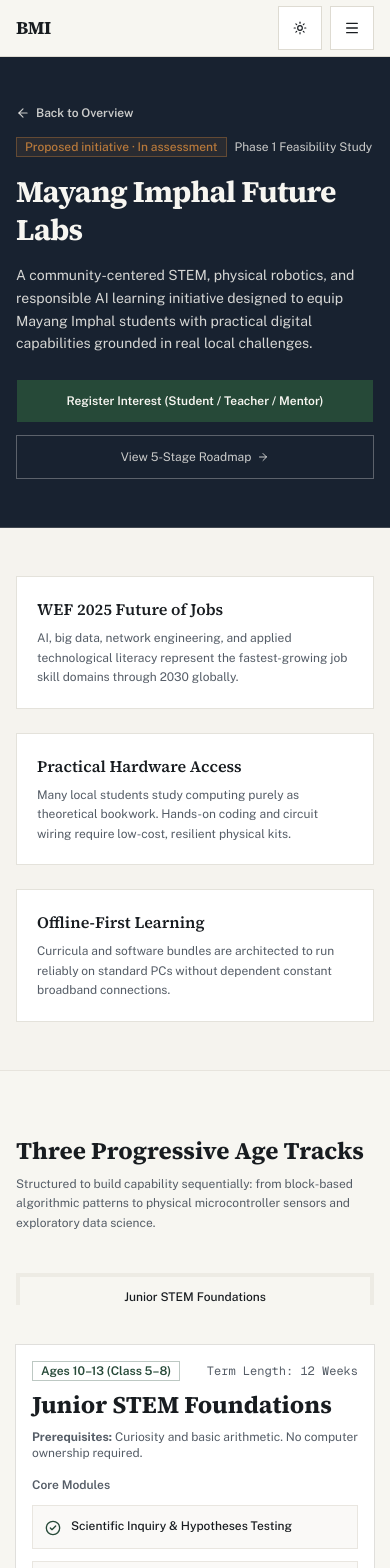
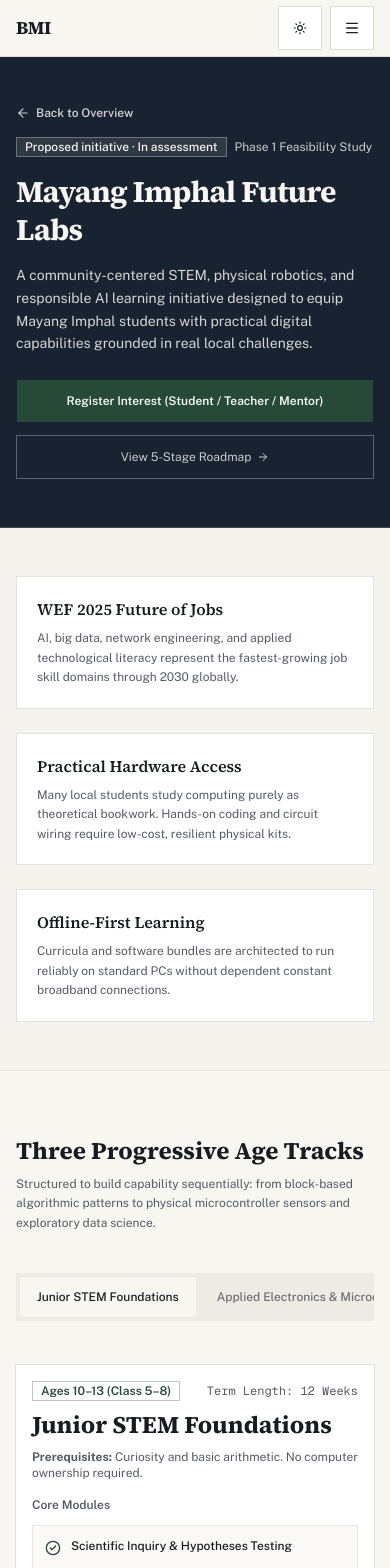
Before and after one commit to dinooss-101/bmi, a Next.js app: page /future-labs in a window 390 px wide. Shown: the top 1568 px of the page. Built offline with nearby package versions, Linux system fonts and the light colour scheme.

Commit message:
fix(tabs): prevent tab clipping on mobile and enhance hero badge contrast in dark mode

```diff
--- a/app/future-labs/page.tsx
+++ b/app/future-labs/page.tsx
@@ -40,7 +40,7 @@ export default function FutureLabsPage() {
               </Link>
 
               <div className="flex items-center gap-2">
-                <Badge variant="outline" className="rounded-none border-nordic-amber/40 bg-nordic-amber/10 text-nordic-amber text-xs font-medium">
+                <Badge variant="outline" className="rounded-none border-primary-foreground/30 bg-primary-foreground/10 text-primary-foreground text-xs font-medium">
                   Proposed initiative · In assessment
                 </Badge>
                 <span className="text-xs text-primary-foreground/80">Phase 1 Feasibility Study</span>
@@ -119,13 +119,15 @@ export default function FutureLabsPage() {
             </div>
 
             <Tabs value={activeTab} onValueChange={setActiveTab} className="w-full">
-              <TabsList className="bg-muted p-1 rounded-none mb-8 flex flex-wrap sm:flex-nowrap overflow-x-auto gap-1">
-                {futureLabsTracks.map((t) => (
-                  <TabsTrigger key={t.id} value={t.id} className="text-xs sm:text-sm px-4 py-2 min-h-[40px] sm:min-h-0 rounded-none">
-                    {t.title}
-                  </TabsTrigger>
-                ))}
-              </TabsList>
+              <div className="mb-8 w-full overflow-x-auto pb-1">
+                <TabsList className="bg-muted p-1 rounded-none flex flex-nowrap w-max gap-1 h-auto">
+                  {futureLabsTracks.map((t) => (
+                    <TabsTrigger key={t.id} value={t.id} className="text-xs sm:text-sm px-4 py-2 min-h-[40px] sm:min-h-0 rounded-none shrink-0">
+                      {t.title}
+                    </TabsTrigger>
+                  ))}
+                </TabsList>
+              </div>
 
               {futureLabsTracks.map((t) => (
                 <TabsContent key={t.id} value={t.id} className="focus-visible:outline-none">
--- a/components/ui/tabs.tsx
+++ b/components/ui/tabs.tsx
@@ -23,7 +23,7 @@ function Tabs({
 }
 
 const tabsListVariants = cva(
-  "group/tabs-list inline-flex w-fit items-center justify-center rounded-none p-[3px] text-muted-foreground group-data-horizontal/tabs:h-8 group-data-vertical/tabs:h-fit group-data-vertical/tabs:flex-col data-[variant=line]:rounded-none",
+  "group/tabs-list inline-flex w-fit items-center justify-center rounded-none p-[3px] text-muted-foreground group-data-horizontal/tabs:min-h-8 group-data-horizontal/tabs:h-auto group-data-vertical/tabs:h-fit group-data-vertical/tabs:flex-col data-[variant=line]:rounded-none",
   {
     variants: {
       variant: {
```
